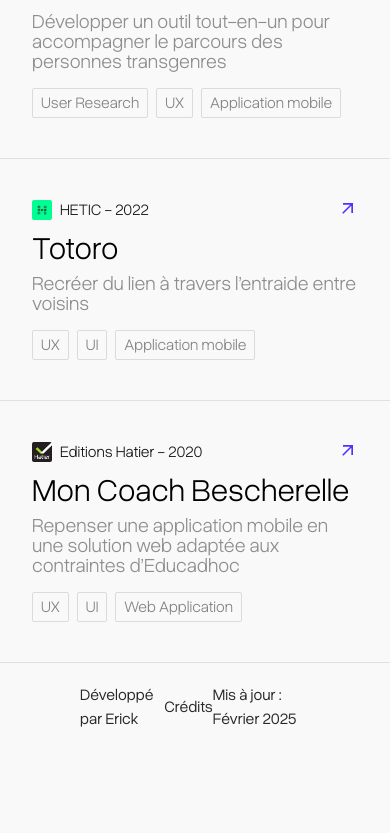
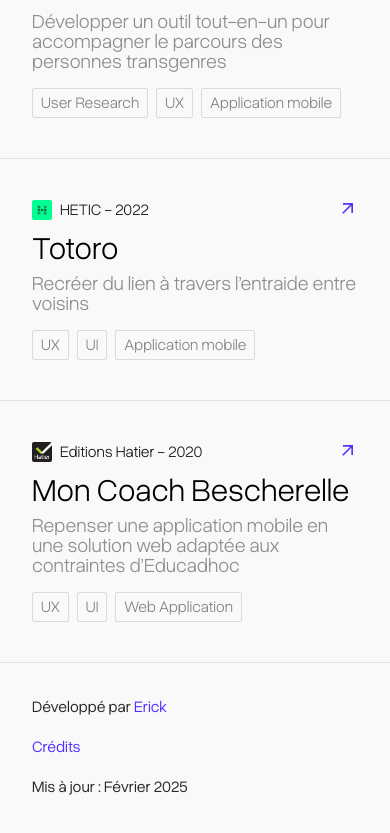
Before and after one commit to maeeelle/portfolio, a Next.js app: page /en in a window 390 px wide. Shown: the part 1883-2716 px from the top of the page. Before the commit the page ends 2638 px from the top, so only its background shows below. Built offline with nearby package versions, Linux system fonts and the light colour scheme.

Commit message:
feat: enhance footer layout for better responsiveness and styling

```diff
--- a/src/app/[locale]/page.tsx
+++ b/src/app/[locale]/page.tsx
@@ -87,21 +87,21 @@ export default async function Home({ params }: HomeProps) {
       </main>
 
       <Separator className='relative left-1/2 -translate-x-1/2 w-screen' />
-      <footer className='flex justify-between items-center px-20 pb-6 pt-5 font-normal text-[#282828] text-base'>
+      <footer className='flex flex-col gap-4 sm:flex-row sm:gap-0 sm:justify-between sm:items-center px-8 sm:px-20 pb-12 sm:pb-6 pt-8 sm:pt-5 font-normal text-[#282828] text-base'>
         <span>
           Développé par{' '}
           <a
             href='https://erickgust.vercel.app/'
             target='_blank'
             rel='noopener noreferrer'
-            className='transition-all duration-150 hover:text-[#4F32FF] underline decoration-from-font decoration-wavy underline-offset-4 decoration-[#4F32FF]/0 hover:decoration-[#4F32FF]/100'
+            className='no-underline text-[#4F32FF] sm:text-inherit transition-all duration-150 hover:text-[#4F32FF] sm:underline decoration-from-font decoration-wavy underline-offset-4 decoration-[#4F32FF]/0 hover:decoration-[#4F32FF]/100'
           >
             Erick
           </a>
         </span>
         <a
           href='#'
-          className='transition-all duration-150 hover:text-[#4F32FF] underline decoration-from-font decoration-wavy underline-offset-4 decoration-[#4F32FF]/0 hover:decoration-[#4F32FF]/100'
+          className='no-underline text-[#4F32FF] sm:text-inherit transition-all duration-150 hover:text-[#4F32FF] sm:underline decoration-from-font decoration-wavy underline-offset-4 decoration-[#4F32FF]/0 hover:decoration-[#4F32FF]/100'
         >
           Crédits
         </a>
```
